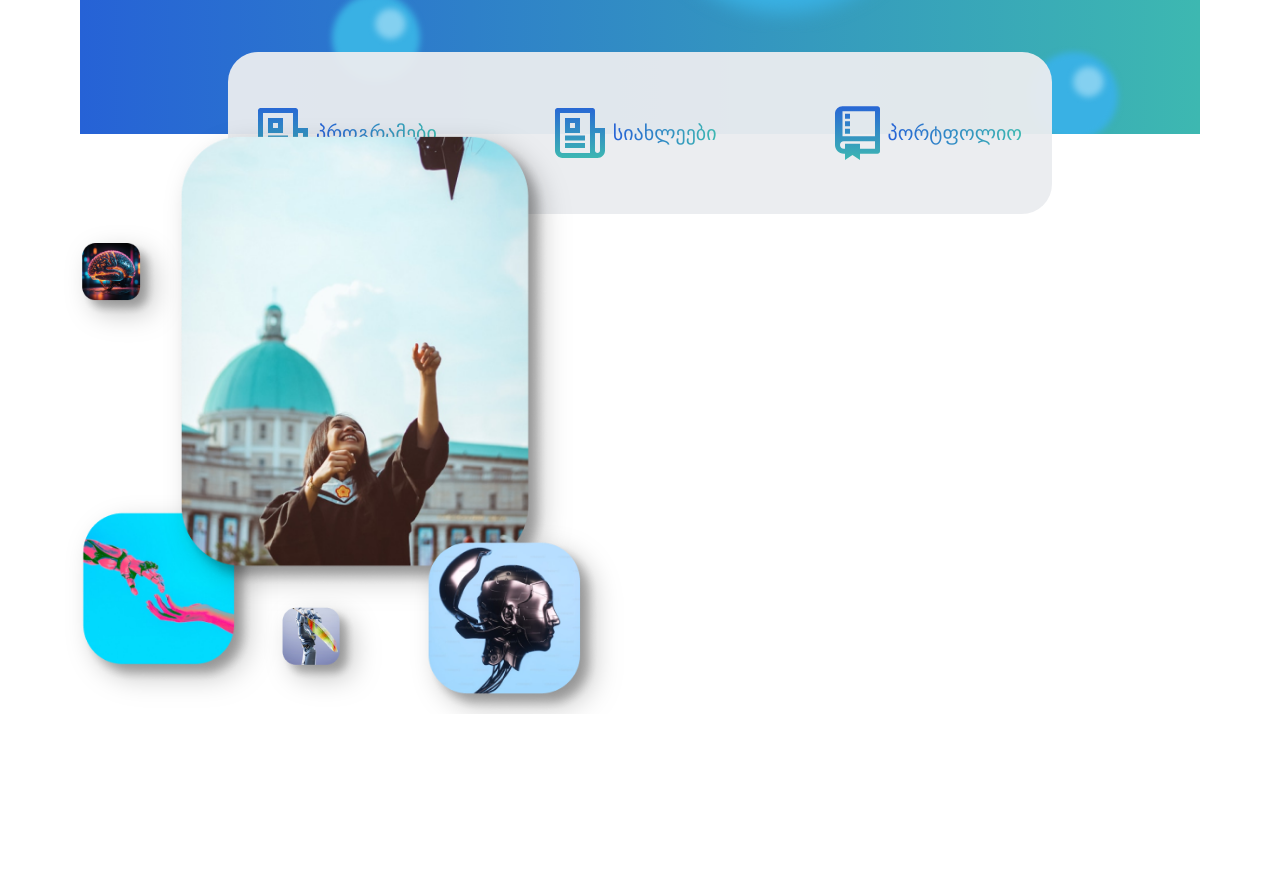
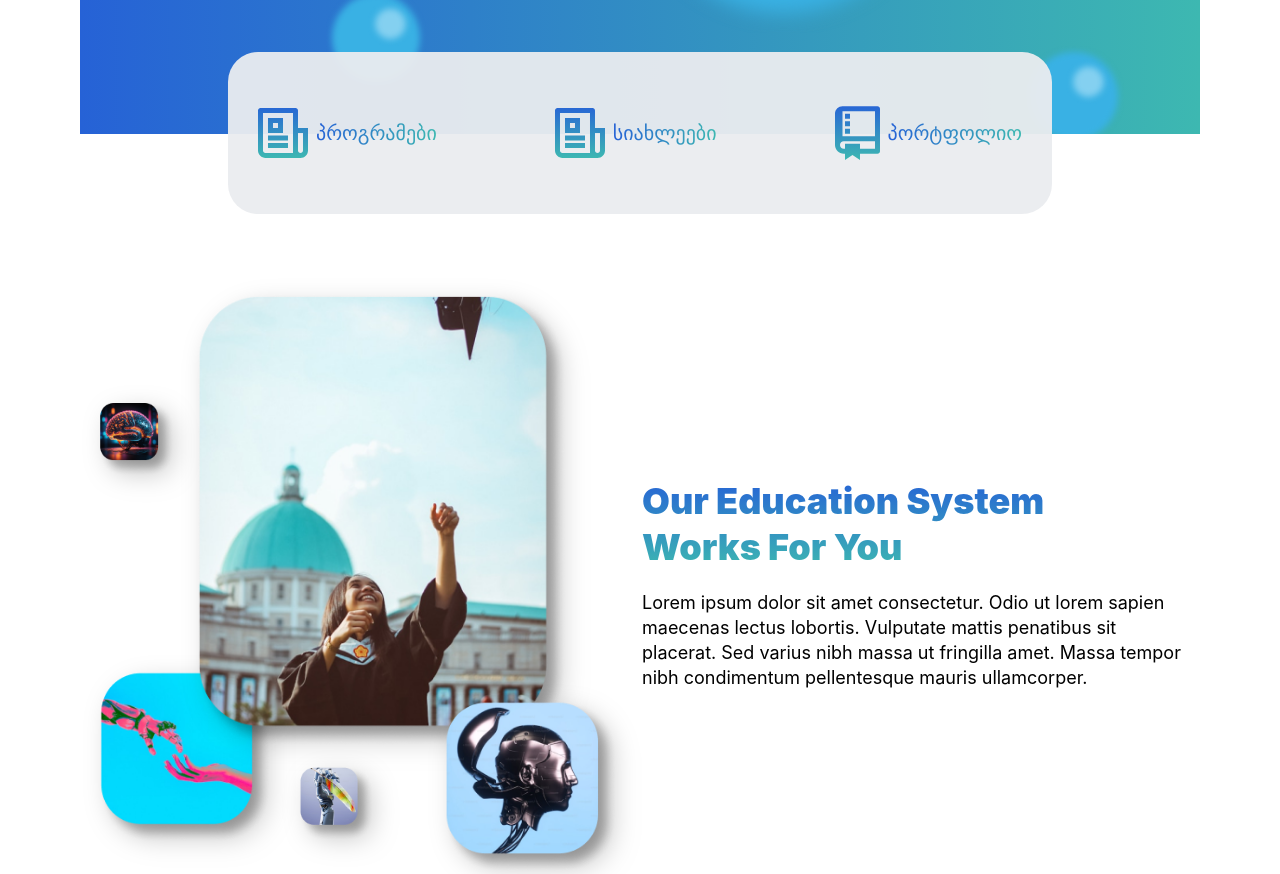
Before and after one commit to Desp0o/linedev-landing, a React (Vite) app: page /#/ in a window 1280 px wide. Shown: the part 440-1314 px from the top of the page. Before the commit the page ends 1154 px from the top, so only its background shows below. Built offline with nearby package versions, Linux system fonts and the light colour scheme.

Commit message:
section second

```diff
--- /dev/null
+++ b/src/components/SecondSectionLeftSide.tsx
@@ -0,0 +1,22 @@
+const SecondSectionLeftSide = () => {
+  return (
+    <div className="flex flex-col gap-[50px]">
+      <div className="flex flex-col gap-[20px]">
+        <h2 className="text-transparent text-[36px] leading-[46px] font-[900] bg-gradient-to-b from-primary  to-secondary
+      bg-clip-text">
+          Our Education System <br />
+          Works For You
+        </h2>
+
+        <p className="text-[18px] leading-[25px] max-w-[540px]">
+          Lorem ipsum dolor sit amet consectetur. Odio ut lorem sapien maecenas
+          lectus lobortis. Vulputate mattis penatibus sit placerat. Sed varius
+          nibh massa ut fringilla amet. Massa tempor nibh condimentum
+          pellentesque mauris ullamcorper.
+        </p>
+      </div>
+    </div>
+  );
+};
+
+export default SecondSectionLeftSide;
--- a/src/components/SectionSecond.tsx
+++ b/src/components/SectionSecond.tsx
@@ -4,10 +4,11 @@ import img2 from "../assets/images/img2.png";
 import img4 from "../assets/images/img4.png";
 import img3 from "../assets/images/img3.png";
 import img5 from "../assets/images/img5.png";
+import SecondSectionLeftSide from "./SecondSectionLeftSide";
 
 const SectionSecond = () => {
   return (
-    <div>
+    <div className="flex items-center justify-center gap-[24px]">
       <div className="w-[520px] h-[580px] relative">
         <ImageComponent
           image={img1}
@@ -49,6 +50,8 @@ const SectionSecond = () => {
           bottom={"0px"}
         />
       </div>
+
+      <SecondSectionLeftSide />
     </div>
   );
 };
--- a/src/pages/Home.tsx
+++ b/src/pages/Home.tsx
@@ -6,6 +6,8 @@ const Home = () => {
     <main>
       <div className="mt-[20px]"/>
       <HeroSection />
+
+      <div className="mt-[160px]" />
       <SectionSecond />
     </main>
   )
```
